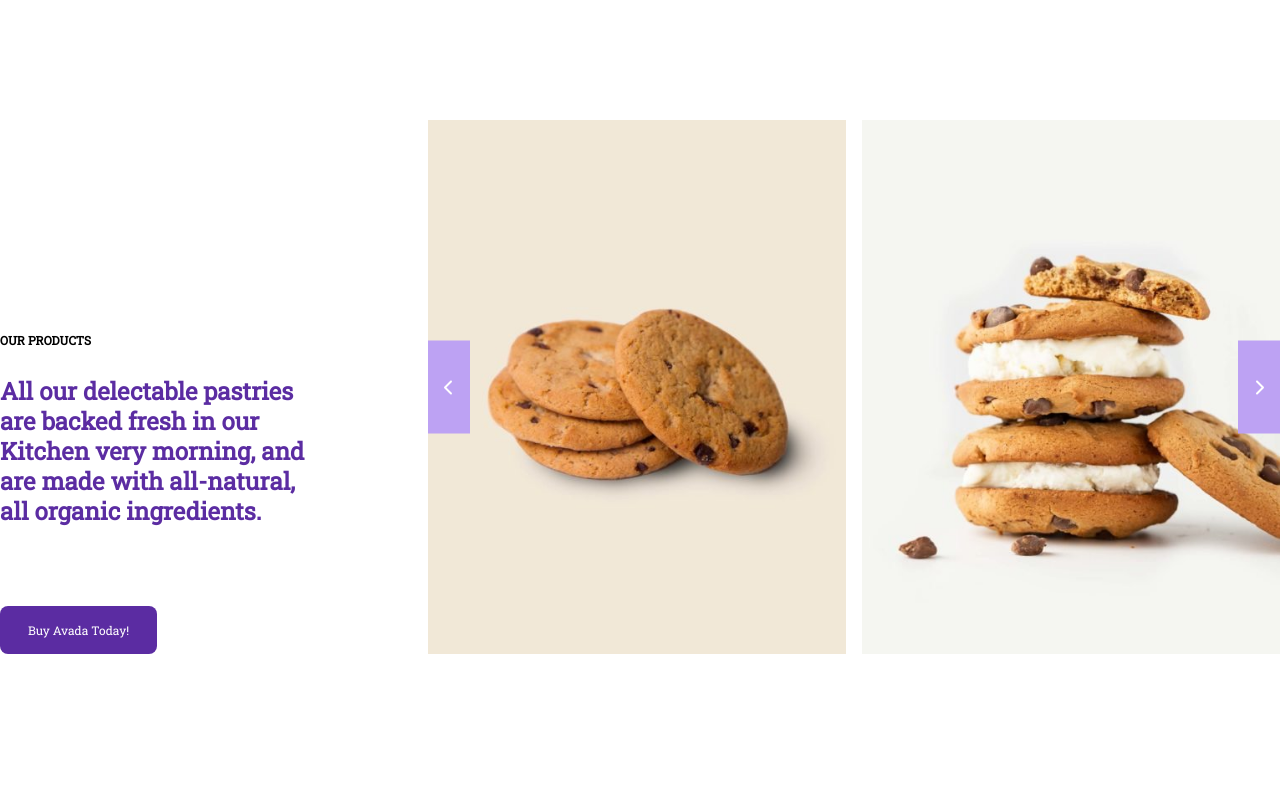
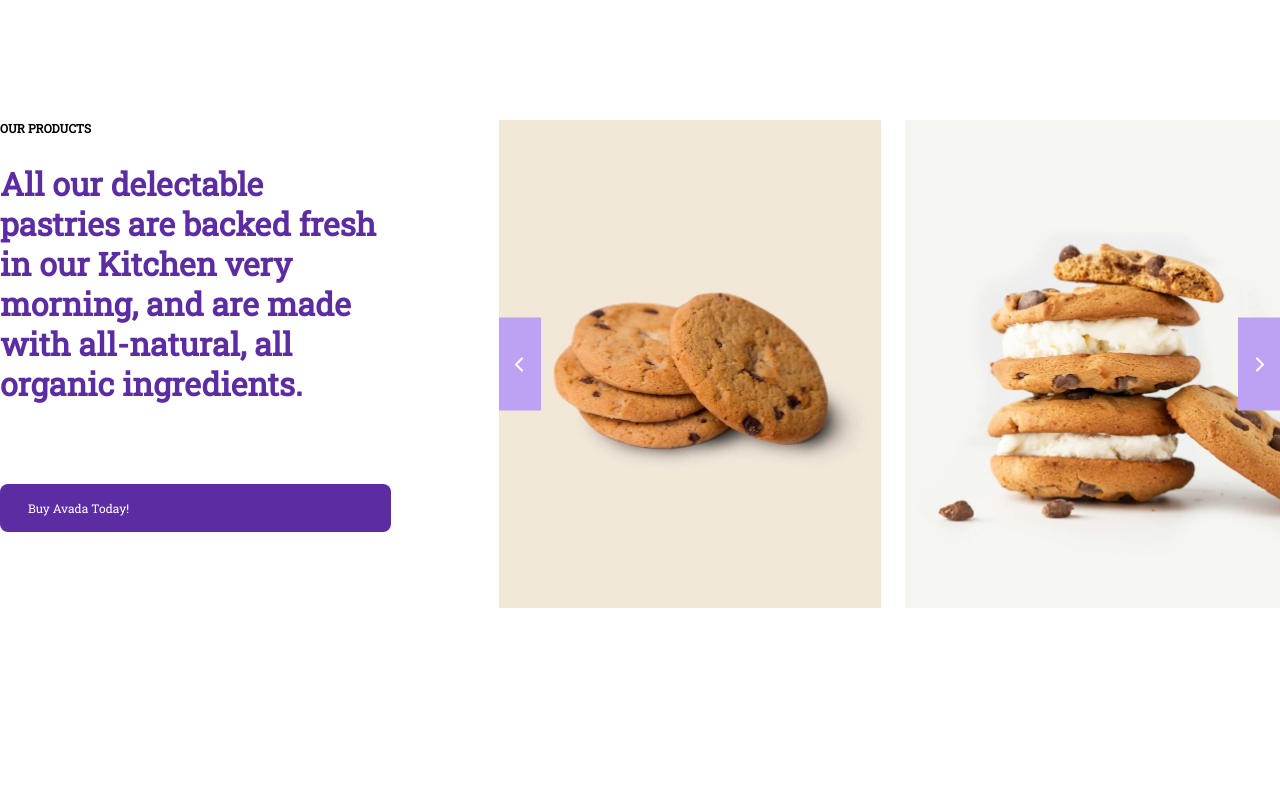
Before and after one commit to Amreal-Lamanera/proj-html-vuejs, a Vue app: page / in a window 1280 px wide. Shown: the part 1000-1800 px from the top of the page. Built offline with nearby package versions, Linux system fonts and the light colour scheme.

Commit message:
minor style changes

```diff
--- a/src/components/ProductsComponent.vue
+++ b/src/components/ProductsComponent.vue
@@ -1,6 +1,6 @@
 <template>
     <div class="d-flex container-fluid" :class="smallCar ? 'gap' : 'small-gap'">
-        <div class="d-flex flex-column justify-content-end" :class="smallCar? 'col-25 align-items-start' : 'col-33 align-items-center text-center'">
+        <div class="d-flex flex-column" :class="smallCar? 'col-33' : 'col-25 align-items-center text-center justify-content-end'">
             <h4 v-if="content.subTitle">
                 {{ content.subTitle}}
             </h4>
--- a/src/products.js
+++ b/src/products.js
@@ -4,8 +4,8 @@ const products = {
     para: '',
     btn: 'Buy Avada Today!',
     img: [
-        require('./assets/choco-chip-cookies-500x638.jpg'),
-        require('./assets/cookies-with-ice-cream-500x638.jpg')
+        require('./assets/choco-chip-cookies-768x979.jpg'),
+        require('./assets/cookies-with-ice-cream-768x979.jpg')
     ],
 }
 
--- a/src/style/products.scss
+++ b/src/style/products.scss
@@ -6,6 +6,7 @@
         img {
             width: calc((100% - 1rem) / 2);
         }
+
     }
 
     &.small-gap {
@@ -14,12 +15,13 @@
         img {
             width: calc((100% - 3rem) / 4);
         }
+
     }
 
     h3 {
         font-weight: 700;
         color: $dark-violet;
-        font-size: 1.5rem;
+        font-size: 2rem;
         margin: 0;
         line-height: 1.25;
     }
@@ -35,7 +37,7 @@
 
         .img-container {
             display: flex;
-            gap: 1rem;
+            gap: 1.5rem;
             overflow: hidden;
             flex-wrap: nowrap;
 
```
Also changed, not shown: src/assets/choco-chip-cookies-768x979.jpg (added), src/assets/cookies-with-ice-cream-768x979.jpg (added).
